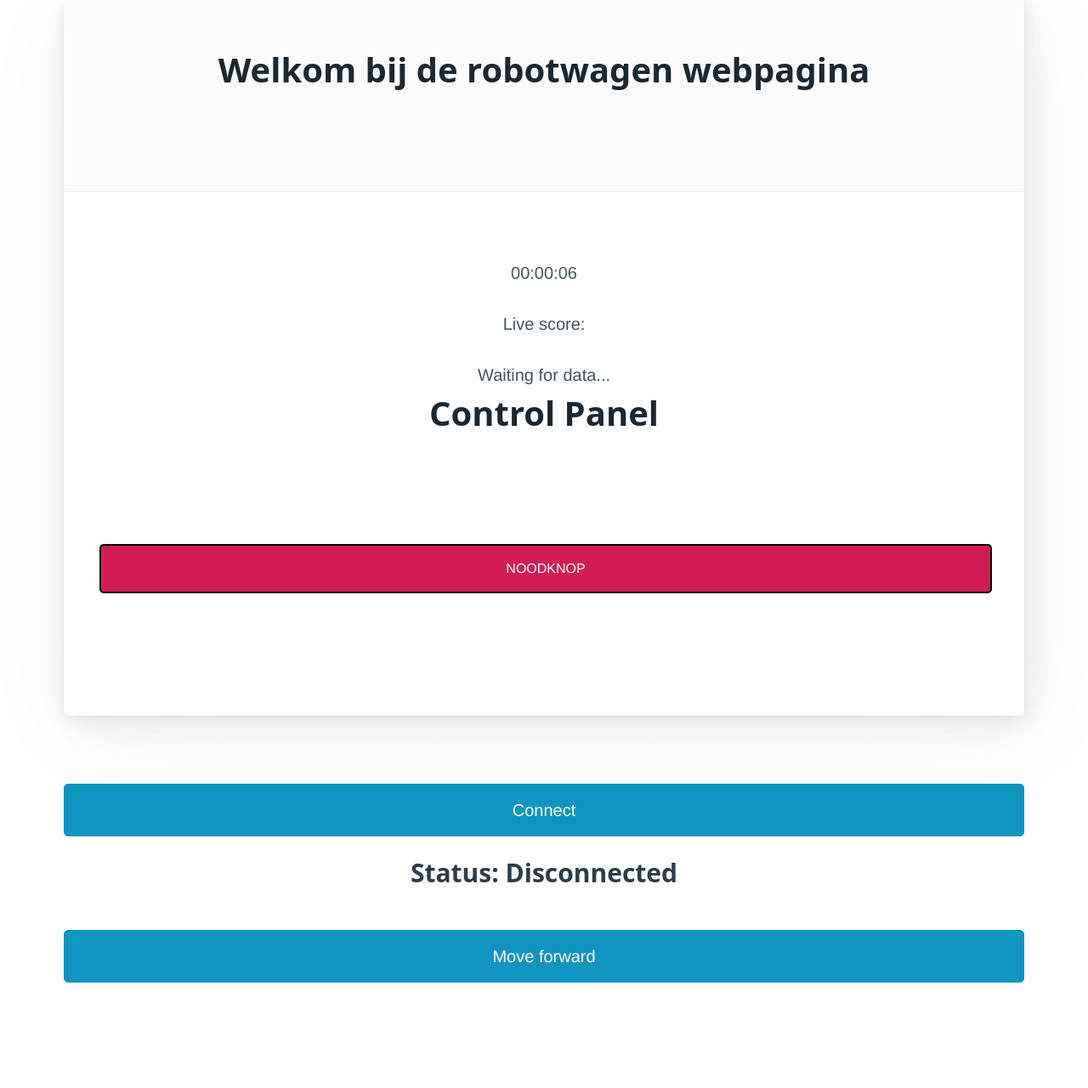
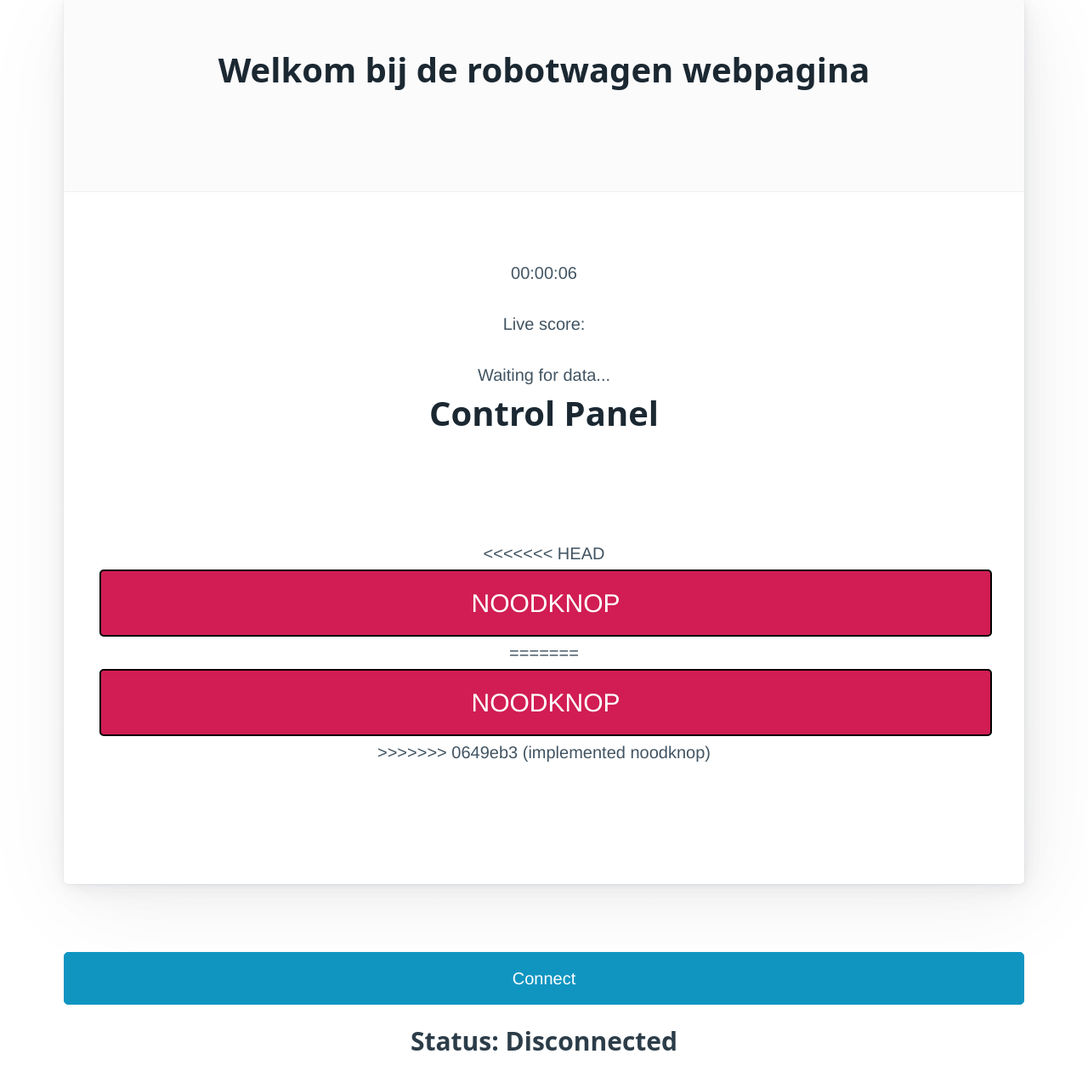
Before and after one commit to BrackeLaurens/robotwagen, a Flask app: page / in a window 1280 px wide. Shown: the part 161-1441 px from the top of the page at 85% size. Before the commit the page ends 1317 px from the top, so only its background shows below. Run offline with Flask 3, Linux system fonts and the light colour scheme.

Commit message:
implemented noodknop

```diff
--- a/app/templates/index.html
+++ b/app/templates/index.html
@@ -14,13 +14,34 @@
     </div>
     <head><meta name="viewport" content="width=device-width, initial-scale=1">
 <link rel="icon" href="data:,">
-<style>html { font-family: Helvetica; display: inline-block; margin: 0px auto; text-align: center;}
-.buttonRed { background-color: #D11D53; border: 2px solid #000000;; color: white; padding: 15px 32px; text-align: center; text-decoration: none; display: inline-block; font-size: 16px; margin: 4px 2px; cursor: pointer; }
-text-decoration: none; font-size: 30px; margin: 2px; cursor: pointer;}
+<style>
+html {
+    font-family: Helvetica;
+    display: inline-block;
+    margin: 0px auto;
+    text-align: center;
+}
+.buttonRed {
+    background-color: #D11D53;
+    border: 2px solid #000000;
+    color: white;
+    padding: 15px 32px;
+    text-align: center;
+    text-decoration: none;
+    display: inline-block;
+    font-size: 30px;
+    margin: 4px 2px;
+    cursor: pointer;
+}
 </style></head>
     <body><center><h1>Control Panel</h1></center><br><br>
+<<<<<<< HEAD
 <form><center>
     <center>  <button class="buttonRed" name="noodknop" onclick="sendCommand('noodstop')">NOODKNOP</button>
+=======
+<form action="{{ url_for('emergency_stop') }}" method="POST">
+    <button class="buttonRed" name="noodknop" value="on" type="submit">NOODKNOP</button>
+>>>>>>> 0649eb3 (implemented noodknop)
 </form>
 <br><br>
 </article>
```
